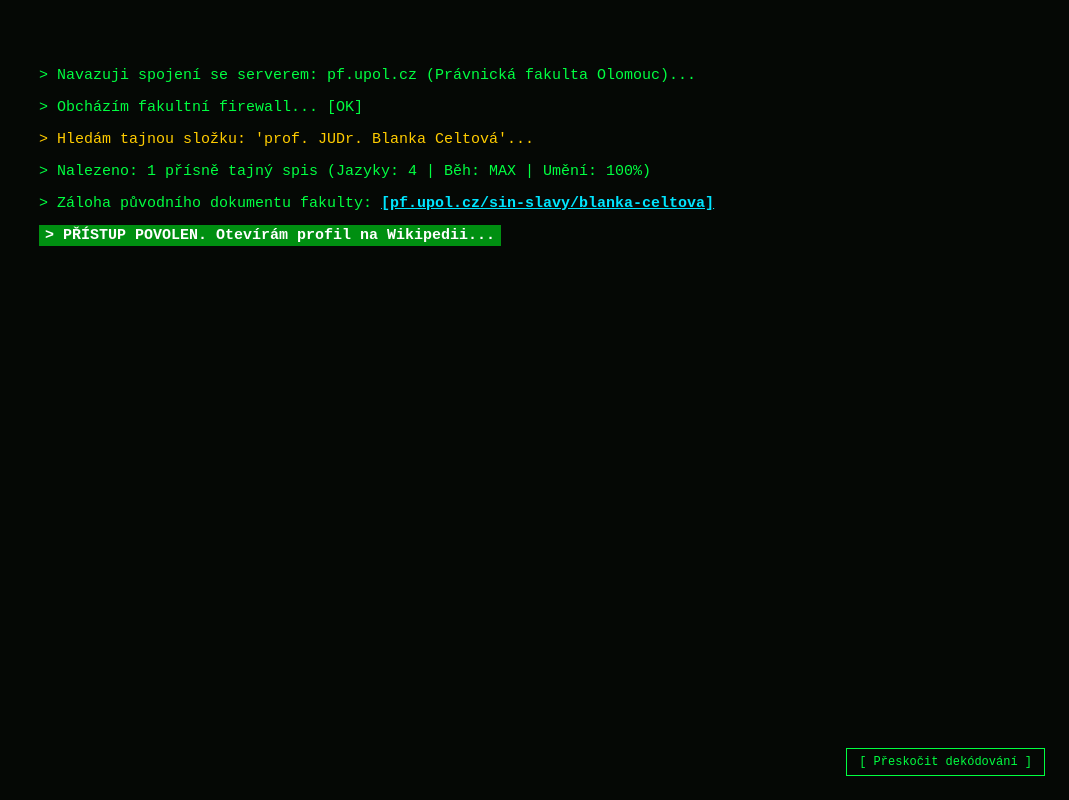
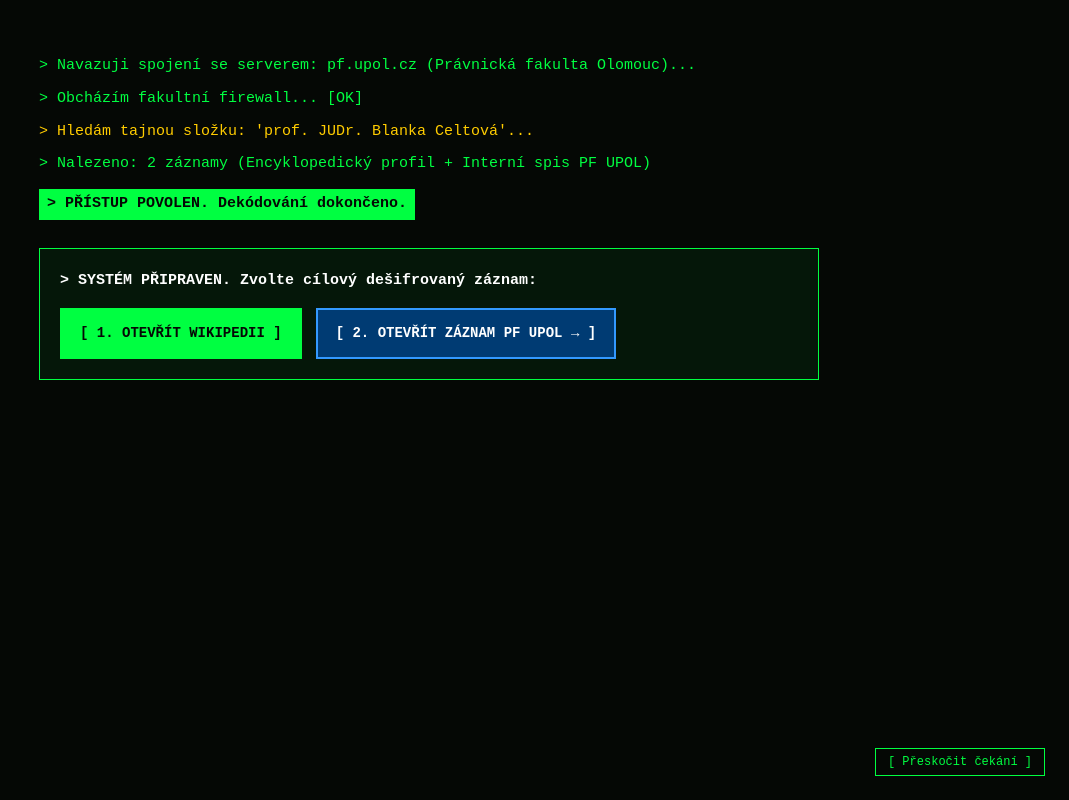
Before and after one commit to havlis170/wikipedie-blanka-celtova, a plain HTML site: page index.html in a window 1280 px wide. Shown: the top 800 px of the page, without its empty margins (211-1280 px from the left). Drawn offline with Linux system fonts and the light colour scheme.

Commit message:
Update index.html

```diff
--- a/index.html
+++ b/index.html
@@ -14,7 +14,7 @@
             line-height: 1.6;
         }
 
-        /* --- HACKER OVERLAY (Úvodní terminál) --- */
+        /* --- HACKER OVERLAY (Úvodní terminál s výběrem) --- */
         #hacker-overlay {
             position: fixed;
             inset: 0;
@@ -26,7 +26,8 @@
             display: flex;
             flex-direction: column;
             justify-content: space-between;
-            transition: opacity 0.8s ease;
+            transition: opacity 0.6s ease;
+            overflow-y: auto;
         }
         #hacker-overlay.fade-out {
             opacity: 0;
@@ -35,42 +36,76 @@
         .terminal-window {
             max-width: 780px;
             width: 100%;
-            margin: 40px auto 0 auto;
+            margin: 30px auto 0 auto;
             font-size: 15px;
-            line-height: 1.6;
+            line-height: 1.65;
         }
         .terminal-line {
             margin-bottom: 8px;
             word-break: break-word;
         }
         .terminal-highlight {
-            color: #ffffff;
-            background-color: #008f11;
-            padding: 2px 6px;
+            color: #050805;
+            background-color: #00ff41;
+            padding: 3px 8px;
             font-weight: bold;
+            display: inline-block;
+            margin-top: 4px;
         }
         .terminal-warn {
             color: #ffcc00;
         }
-        .terminal-link {
-            color: #00e5ff;
-            text-decoration: underline;
+        /* Výběrová tlačítka v terminálu */
+        #terminal-choices {
+            display: none;
+            margin-top: 28px;
+            padding: 20px;
+            border: 1px solid #00ff41;
+            background-color: rgba(0, 255, 65, 0.06);
+            animation: fadeIn 0.4s ease;
+        }
+        @keyframes fadeIn {
+            from { opacity: 0; transform: translateY(6px); }
+            to { opacity: 1; transform: translateY(0); }
+        }
+        .choice-title {
+            color: #ffffff;
             font-weight: bold;
+            margin-bottom: 14px;
+            font-size: 15px;
         }
-        .terminal-link:hover {
+        .choice-buttons {
+            display: flex;
+            gap: 14px;
+            flex-wrap: wrap;
+        }
+        .hack-choice-btn {
+            font-family: "Courier New", Courier, monospace;
+            font-size: 14px;
+            font-weight: bold;
+            padding: 12px 18px;
+            cursor: pointer;
+            text-decoration: none;
+            display: inline-block;
+            transition: all 0.15s ease;
+        }
+        .btn-primary-hack {
+            background-color: #00ff41;
+            color: #050805;
+            border: 2px solid #00ff41;
+        }
+        .btn-primary-hack:hover {
+            background-color: #ffffff;
+            border-color: #ffffff;
+        }
+        .btn-secondary-hack {
+            background-color: #003b73;
             color: #ffffff;
+            border: 2px solid #3399ff;
         }
-        .cursor {
-            display: inline-block;
-            width: 9px;
-            height: 16px;
-            background-color: #00ff41;
-            vertical-align: middle;
-            animation: blink 0.8s infinite;
-        }
-        @keyframes blink {
-            0%, 49% { opacity: 1; }
-            50%, 100% { opacity: 0; }
+        .btn-secondary-hack:hover {
+            background-color: #0055a5;
+            border-color: #ffffff;
         }
         .skip-btn {
             align-self: flex-end;
@@ -81,6 +116,7 @@
             padding: 6px 12px;
             cursor: pointer;
             font-size: 12px;
+            margin-top: 20px;
         }
         .skip-btn:hover {
             background: #00ff41;
@@ -185,7 +221,7 @@
         .secret-banner {
             background-color: #eef3f8;
             border: 1px solid #a2a9b1;
-            border-left: 4px solid #3366cc;
+            border-left: 4px solid #004990;
             padding: 10px 14px;
             font-size: 13px;
             margin-bottom: 16px;
@@ -204,9 +240,9 @@
         .upol-link-btn {
             background-color: #004990;
             color: #ffffff !important;
-            padding: 4px 10px;
+            padding: 5px 12px;
             border-radius: 2px;
-            font-size: 12px;
+            font-size: 12.5px;
             font-weight: 600;
             text-decoration: none !important;
         }
@@ -369,17 +405,29 @@
                 font-size: 13px;
                 margin-top: 10px;
             }
+            .hack-choice-btn {
+                width: 100%;
+                text-align: center;
+                box-sizing: border-box;
+            }
         }
     </style>
 </head>
 <body>
 
-    <!-- Hackerská úvodní obrazovka -->
+    <!-- Hackerská úvodní obrazovka s rozcestníkem -->
     <div id="hacker-overlay">
-        <div class="terminal-window" id="terminal-output">
-            <div class="terminal-line">root@mainframe:~$ <span class="cursor"></span></div>
+        <div class="terminal-window">
+            <div id="terminal-output"></div>
+            <div id="terminal-choices">
+                <div class="choice-title">&gt; SYSTÉM PŘIPRAVEN. Zvolte cílový dešifrovaný záznam:</div>
+                <div class="choice-buttons">
+                    <button class="hack-choice-btn btn-primary-hack" onclick="closeHack()">[ 1. OTEVŘÍT WIKIPEDII ]</button>
+                    <a class="hack-choice-btn btn-secondary-hack" href="https://havlis170.github.io/upol-aktuality/">[ 2. OTEVŘÍT ZÁZNAM PF UPOL &rarr; ]</a>
+                </div>
+            </div>
         </div>
-        <button class="skip-btn" onclick="closeHack()">[ Přeskočit dekódování ]</button>
+        <button class="skip-btn" onclick="showChoicesImmediately()">[ Přeskočit čekání ]</button>
     </div>
 
     <header class="wiki-header">
@@ -412,7 +460,7 @@
         <div class="secret-banner">
             <span>🔓 <b>Odtajněný záznam:</b> Data úspěšně extrahována ze serveru Právnické fakulty v Olomouci.</span>
             <div class="banner-actions">
-                <a href="upol.html" class="upol-link-btn">Zobrazit zdrojový spis PF UP &rarr;</a>
+                <a href="https://havlis170.github.io/upol-aktuality/" class="upol-link-btn">Přejít na hacknutý web PF UPOL &rarr;</a>
                 <button class="replay-hack" onclick="startHack()">Přehrát znovu hack</button>
             </div>
         </div>
@@ -433,7 +481,7 @@
                 </tr>
                 <tr>
                     <th>Působiště</th>
-                    <td><a href="upol.html">Právnická fakulta UP, Olomouc</a></td>
+                    <td><a href="https://havlis170.github.io/upol-aktuality/">Právnická fakulta UP, Olomouc</a></td>
                 </tr>
                 <tr>
                     <th>Jazyky</th>
@@ -451,7 +499,7 @@
         </aside>
 
         <p>
-            <b>prof. JUDr. Blanka Celtová</b> je významná česká právnička, vysokoškolská pedagožka, polyglotka, malířka a rekordmanka v běhu, působící na <a href="upol.html">Právnické fakultě v Olomouci</a>. V odborných i společenských kruzích je proslulá unikátní kombinací špičkového právního intelektu, mimořádného uměleckého nadání a běžeckého tempa, kterému podle očitých svědků nestíhají ani místní tramvaje.<sup><a href="#ref2">[2]</a></sup>
+            <b>prof. JUDr. Blanka Celtová</b> je významná česká právnička, vysokoškolská pedagožka, polyglotka, malířka a rekordmanka v běhu, působící na <a href="https://havlis170.github.io/upol-aktuality/">Právnické fakultě v Olomouci</a>. V odborných i společenských kruzích je proslulá unikátní kombinací špičkového právního intelektu, mimořádného uměleckého nadání a běžeckého tempa, kterému podle očitých svědků nestíhají ani místní tramvaje.<sup><a href="#ref2">[2]</a></sup>
         </p>
 
         <div class="toc">
@@ -496,9 +544,9 @@
 
         <h2 id="reference">Reference</h2>
         <ol class="references">
-            <li id="ref1">Osobní sdělení a historické záznamy z dětství Blanky Celtové (<a href="upol.html">extrahováno z tajného fakultního trezoru PF UP</a>).</li>
+            <li id="ref1">Osobní sdělení a historické záznamy z dětství Blanky Celtové (<a href="https://havlis170.github.io/upol-aktuality/">extrahováno z tajného fakultního trezoru PF UP</a>).</li>
             <li id="ref2">Nezávislé měření rychlosti v olomouckých sadech, 2026.</li>
-            <li id="ref3"><a href="upol.html">Mimořádné usnesení kolegia děkana PF UPOL: Síň slávy</a>, Olomouc 2026.</li>
+            <li id="ref3"><a href="https://havlis170.github.io/upol-aktuality/">Mimořádné usnesení kolegia děkana PF UPOL: Síň slávy</a>, Olomouc 2026.</li>
         </ol>
 
         <div class="categories">
@@ -508,46 +556,57 @@
 
     <script>
         const lines = [
-            { text: "> Navazuji spojení se serverem: pf.upol.cz (Právnická fakulta Olomouc)...", delay: 300 },
-            { text: "> Obcházím fakultní firewall... [OK]", delay: 950 },
-            { text: "> Hledám tajnou složku: 'prof. JUDr. Blanka Celtová'...", delay: 1650, warn: true },
-            { text: "> Nalezeno: 1 přísně tajný spis (Jazyky: 4 | Běh: MAX | Umění: 100%)", delay: 2450 },
-            { html: '> Záloha původního dokumentu fakulty: <a href="upol.html" class="terminal-link">[pf.upol.cz/sin-slavy/blanka-celtova]</a>', delay: 3250 },
-            { text: "> PŘÍSTUP POVOLEN. Otevírám profil na Wikipedii...", delay: 4200, highlight: true }
+            { text: "> Navazuji spojení se serverem: pf.upol.cz (Právnická fakulta Olomouc)...", delay: 250 },
+            { text: "> Obcházím fakultní firewall... [OK]", delay: 800 },
+            { text: "> Hledám tajnou složku: 'prof. JUDr. Blanka Celtová'...", delay: 1400, warn: true },
+            { text: "> Nalezeno: 2 záznamy (Encyklopedický profil + Interní spis PF UPOL)", delay: 2050 },
+            { text: "> PŘÍSTUP POVOLEN. Dekódování dokončeno.", delay: 2700, highlight: true }
         ];
 
         let timers = [];
 
+        function appendLine(line) {
+            const output = document.getElementById("terminal-output");
+            const div = document.createElement("div");
+            div.className = "terminal-line";
+            if (line.warn) div.classList.add("terminal-warn");
+            if (line.highlight) {
+                div.innerHTML = `<span class="terminal-highlight">${line.text}</span>`;
+            } else {
+                div.textContent = line.text;
+            }
+            output.appendChild(div);
+        }
+
         function startHack() {
             const overlay = document.getElementById("hacker-overlay");
             const output = document.getElementById("terminal-output");
+            const choices = document.getElementById("terminal-choices");
             timers.forEach(t => clearTimeout(t));
             timers = [];
             output.innerHTML = "";
+            choices.style.display = "none";
             overlay.style.display = "flex";
             overlay.classList.remove("fade-out");
 
             lines.forEach((line) => {
-                const t = setTimeout(() => {
-                    const div = document.createElement("div");
-                    div.className = "terminal-line";
-                    if (line.warn) div.classList.add("terminal-warn");
-                    if (line.highlight) {
-                        div.innerHTML = `<span class="terminal-highlight">${line.text}</span>`;
-                    } else if (line.html) {
-                        div.innerHTML = line.html;
-                    } else {
-                        div.textContent = line.text;
-                    }
-                    output.appendChild(div);
-                }, line.delay);
+                const t = setTimeout(() => appendLine(line), line.delay);
                 timers.push(t);
             });
 
-            const endTimer = setTimeout(() => {
-                closeHack();
-            }, 5600);
-            timers.push(endTimer);
+            const choiceTimer = setTimeout(() => {
+                choices.style.display = "block";
+            }, 3200);
+            timers.push(choiceTimer);
+        }
+
+        function showChoicesImmediately() {
+            timers.forEach(t => clearTimeout(t));
+            const output = document.getElementById("terminal-output");
+            const choices = document.getElementById("terminal-choices");
+            output.innerHTML = "";
+            lines.forEach(line => appendLine(line));
+            choices.style.display = "block";
         }
 
         function closeHack() {
@@ -556,7 +615,7 @@
             overlay.classList.add("fade-out");
             setTimeout(() => {
                 overlay.style.display = "none";
-            }, 800);
+            }, 600);
         }
 
         window.onload = startHack;
```
